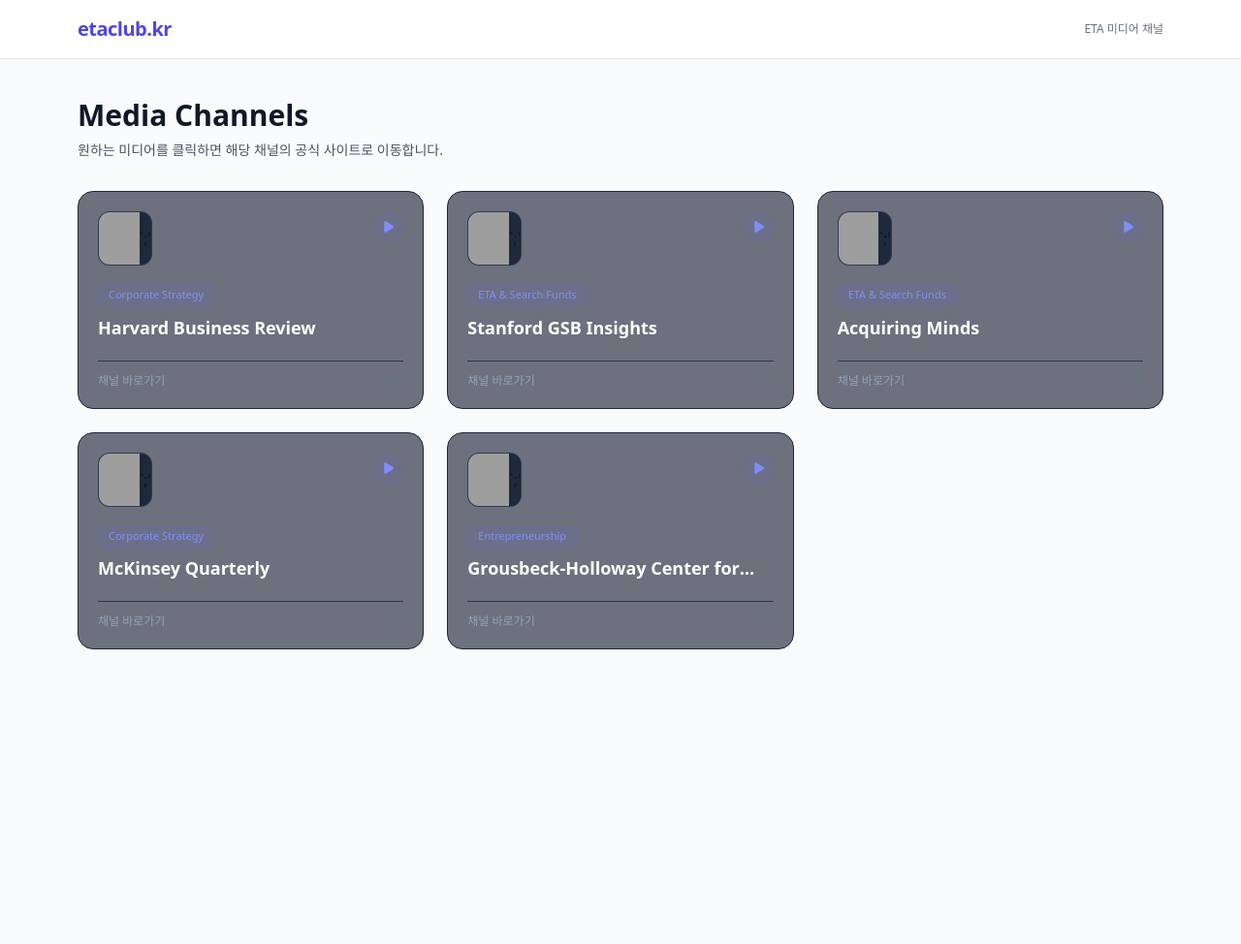
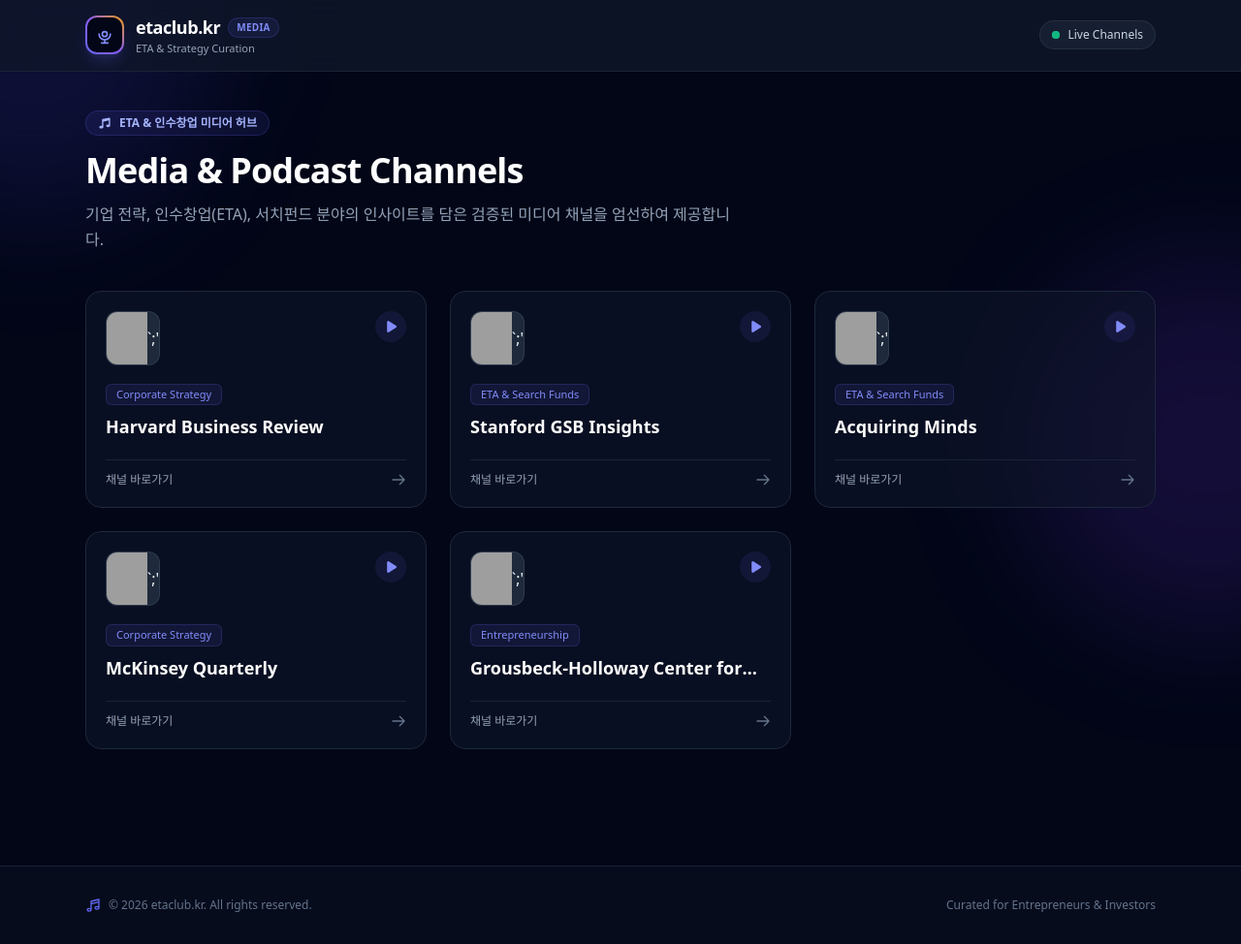
Before and after one commit to machajin-biz/etaclub, a plain HTML site: page index.html in a window 1280 px wide. Shown: the whole page at 97% size. Before the commit the page ends 800 px from the top, so only its background shows below. Drawn offline with nearby package versions, Linux system fonts and the light colour scheme; grey boxes are pictures that could not be loaded.

Commit message:
Update index.html

```diff
--- a/index.html
+++ b/index.html
@@ -1,7 +1,6 @@
 <!DOCTYPE html>
 <html lang="ko">
 <head>
-    <!-- 👇 구글이 말한 <head> 요소 '바로 다음' 위치는 여기입니다! 👇 -->
     <!-- Google tag (gtag.js) -->
     <script async src="https://www.googletagmanager.com/gtag/js?id=G-DBKJN8MD8J"></script>
     <script>
@@ -11,36 +10,90 @@
 
       gtag('config', 'G-DBKJN8MD8J');
     </script>
-    <!-- 👆 구글 태그 끝 👆 -->
+    <!-- 구글 태그 끝 -->
 
     <meta charset="UTF-8">
     <meta name="viewport" content="width=device-width, initial-scale=1.0">
     <title>ETA & Strategy Media Hub</title>
-    <!-- 설치가 필요 없는 온라인 Tailwind CSS 라이브러리 연결 -->
+    <!-- Tailwind CSS CDN -->
     <script src="https://cdn.tailwindcss.com"></script>
 </head>
-<body class="bg-gray-50 text-gray-900 min-h-screen">
+<body class="bg-slate-950 text-slate-100 min-h-screen flex flex-col font-sans antialiased selection:bg-indigo-500 selection:text-white">
 
-    <!-- 상단 헤더 영역 -->
-    <header class="bg-white border-b border-gray-200 sticky top-0 z-50">
-        <div class="max-w-6xl mx-auto px-4 py-4 flex justify-between items-center">
-            <h1 class="text-xl font-bold tracking-tight text-indigo-600">etaclub.kr</h1>
-            <p class="text-xs text-gray-500"> ETA 미디어 채널 </p>
+    <!-- 글로벌 배경 블러 효과 -->
+    <div class="fixed inset-0 pointer-events-none overflow-hidden -z-10">
+        <div class="absolute -top-40 -left-40 w-96 h-96 bg-indigo-600/15 rounded-full blur-3xl"></div>
+        <div class="absolute top-1/3 -right-40 w-96 h-96 bg-violet-600/15 rounded-full blur-3xl"></div>
+    </div>
+
+    <!-- 상단 네비게이션 헤더 -->
+    <header class="bg-slate-900/80 backdrop-blur-md border-b border-slate-800/80 sticky top-0 z-50">
+        <div class="max-w-6xl mx-auto px-4 sm:px-6 py-3.5 flex justify-between items-center">
+            <a href="#" class="flex items-center gap-3 group">
+                <div class="w-10 h-10 rounded-xl bg-gradient-to-tr from-indigo-500 via-violet-500 to-amber-500 p-0.5 shadow-lg shadow-indigo-500/20 group-hover:scale-105 transition-transform">
+                    <div class="w-full h-full bg-slate-950 rounded-[10px] flex items-center justify-center">
+                        <!-- 팟캐스트/오디오 아이콘 -->
+                        <svg class="w-5 h-5 text-indigo-400" fill="none" stroke="currentColor" viewBox="0 0 24 24">
+                            <path stroke-linecap="round" stroke-linejoin="round" stroke-width="2" d="M19 11a7 7 0 01-7 7m0 0a7 7 0 01-7-7m7 7v4m0 0H8m4 0h4m-4-8a3 3 0 100-6 3 3 0 000 6z"></path>
+                        </svg>
+                    </div>
+                </div>
+                <div>
+                    <div class="flex items-center gap-2">
+                        <span class="text-lg font-bold tracking-tight text-white group-hover:text-indigo-400 transition-colors">etaclub.kr</span>
+                        <span class="text-[10px] font-semibold tracking-wide uppercase px-2 py-0.5 rounded-full bg-indigo-500/10 text-indigo-400 border border-indigo-500/20">Media</span>
+                    </div>
+                    <p class="text-[11px] text-slate-400 font-medium">ETA & Strategy Curation</p>
+                </div>
+            </a>
+
+            <!-- 헤더 우측 라이브 인디케이터 -->
+            <div class="flex items-center gap-2 px-3 py-1.5 rounded-full bg-slate-800/60 border border-slate-700/50 text-xs font-medium text-slate-300">
+                <span class="relative flex h-2 w-2">
+                    <span class="animate-ping absolute inline-flex h-full w-full rounded-full bg-emerald-400 opacity-75"></span>
+                    <span class="relative inline-flex rounded-full h-2 w-2 bg-emerald-500"></span>
+                </span>
+                <span>Live Channels</span>
+            </div>
         </div>
     </header>
 
-    <!-- 메인 대시보드 콘텐츠 영역 -->
-    <main class="max-w-6xl mx-auto px-4 py-10">
-        <div class="mb-8">
-            <h2 class="text-2xl font-extrabold text-gray-900 sm:text-3xl">Media Channels</h2>
-            <p class="mt-2 text-sm text-gray-600">원하는 미디어를 클릭하면 해당 채널의 공식 사이트로 이동합니다.</p>
+    <!-- 메인 콘텐츠 영역 -->
+    <main class="max-w-6xl mx-auto px-4 sm:px-6 py-10 flex-1 w-full">
+        <!-- 히어로 헤더 섹션 -->
+        <div class="mb-10 text-center sm:text-left relative">
+            <div class="inline-flex items-center gap-2 px-3 py-1 rounded-full bg-indigo-500/10 border border-indigo-500/20 text-indigo-300 text-xs font-semibold mb-4">
+                <svg class="w-3.5 h-3.5" fill="currentColor" viewBox="0 0 20 20">
+                    <path d="M18 3a1 1 0 00-1.196-.98l-10 2A1 1 0 006 5v9.114A4.369 4.369 0 005 14c-1.657 0-3 .895-3 2s1.343 2 3 2 3-.895 3-2V7.82l8-1.6v5.894A4.37 4.37 0 0015 12c-1.657 0-3 .895-3 2s1.343 2 3 2 3-.895 3-2V3z"></path>
+                </svg>
+                ETA &amp; 인수창업 미디어 허브
+            </div>
+            <h2 class="text-3xl sm:text-4xl font-extrabold text-white tracking-tight leading-tight">
+                Media &amp; Podcast Channels
+            </h2>
+            <p class="mt-3 text-base text-slate-400 max-w-2xl leading-relaxed">
+                기업 전략, 인수창업(ETA), 서치펀드 분야의 인사이트를 담은 검증된 미디어 채널을 엄선하여 제공합니다.
+            </p>
         </div>
 
-        <!-- 자바스크립트가 네모 박스 카드를 자동으로 채워 넣을 부모 박스 -->
-        <div id="channel-container" class="grid grid-cols-1 md:grid-cols-2 lg:grid-cols-3 gap-6">
-            <!-- script.js에 의해 이곳에 카드가 동적으로 주입됩니다 -->
+        <!-- 동적 주입될 채널 카드 컨테이너 -->
+        <div id="channel-container" class="grid grid-cols-1 sm:grid-cols-2 lg:grid-cols-3 gap-6">
+            <!-- script.js에 의해 이곳에 동적으로 주입됩니다 -->
         </div>
     </main>
+
+    <!-- 하단 미디어 푸터 -->
+    <footer class="mt-20 border-t border-slate-800/80 bg-slate-900/40 backdrop-blur-sm">
+        <div class="max-w-6xl mx-auto px-4 sm:px-6 py-8 flex flex-col sm:flex-row justify-between items-center gap-4 text-xs text-slate-500">
+            <div class="flex items-center gap-2">
+                <svg class="w-4 h-4 text-indigo-500" fill="none" stroke="currentColor" viewBox="0 0 24 24">
+                    <path stroke-linecap="round" stroke-linejoin="round" stroke-width="2" d="M9 19V6l12-3v13M9 19c0 1.105-1.343 2-3 2s-3-.895-3-2 1.343-2 3-2 3 .895 3 2zm12-3c0 1.105-1.343 2-3 2s-3-.895-3-2 1.343-2 3-2 3 .895 3 2zM9 10l12-3"></path>
+                </svg>
+                <span>© 2026 etaclub.kr. All rights reserved.</span>
+            </div>
+            <p>Curated for Entrepreneurs &amp; Investors</p>
+        </div>
+    </footer>
 
     <!-- 동적 흐름을 제어할 백엔드 스크립트 연결 -->
     <script src="script.js"></script>
```
